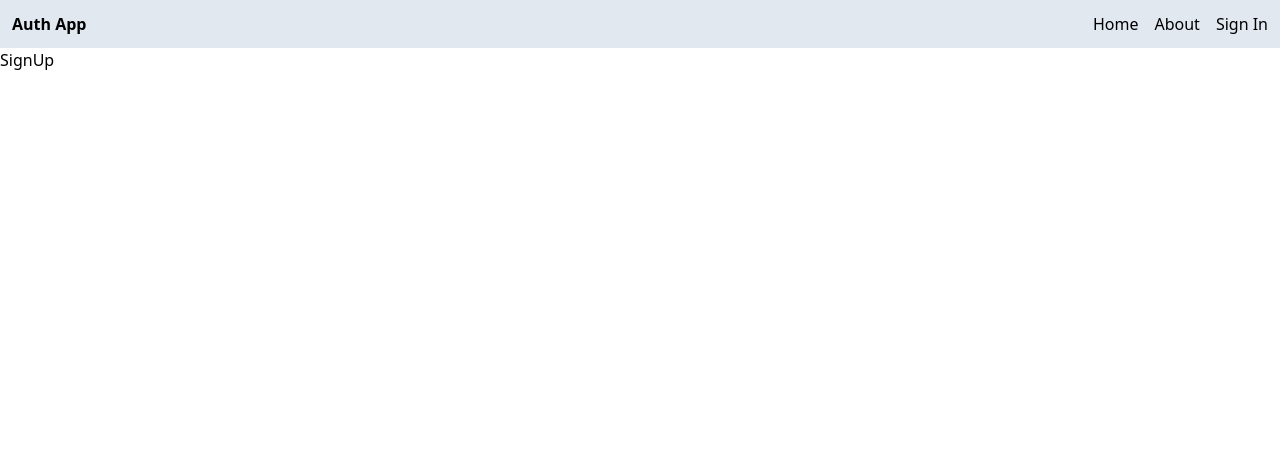
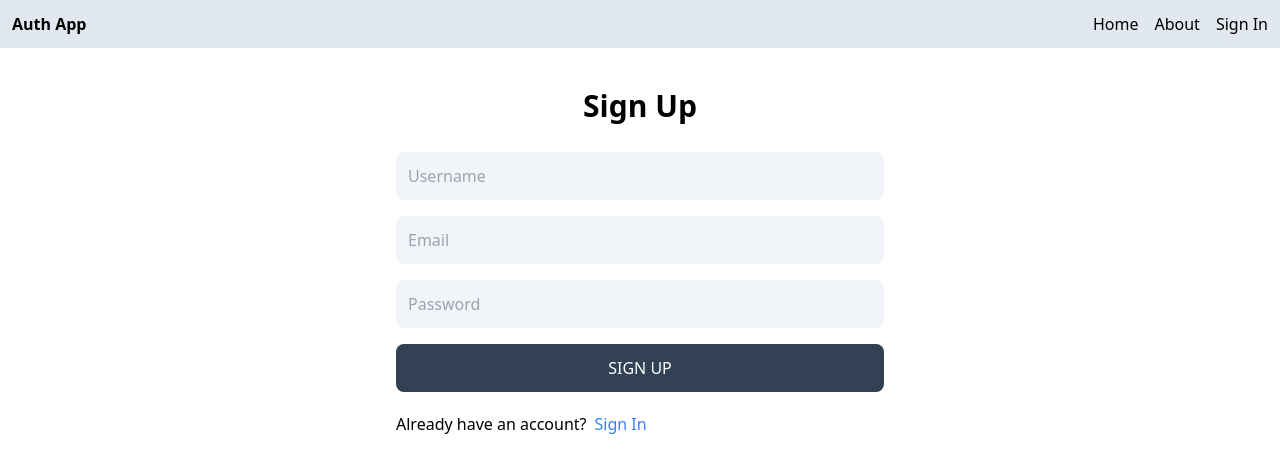
Before and after one commit to Karanjos/my-blog, a React (Vite) app in the folder client/: page /sign-up in a window 1280 px wide. Shown: the top 472 px of the page. Built offline with nearby package versions, Linux system fonts and the light colour scheme.

Commit message:
complete signup functionality

```diff
--- a/client/src/pages/SignUp.jsx
+++ b/client/src/pages/SignUp.jsx
@@ -1,6 +1,77 @@
+import { useState } from "react";
+import { Link } from "react-router-dom";
+
 const SignUp = () => {
+  const [formData, setFormData] = useState({});
+  const [error, setError] = useState(false);
+  const [loading, setLoading] = useState(false);
+  const handleChange = (e) => {
+    setFormData({ ...formData, [e.target.id]: e.target.value });
+  };
+  const handleSubmit = async (e) => {
+    e.preventDefault();
+    try {
+      setLoading(true);
+      setError(false);
+      const response = await fetch("/api/auth/signup", {
+        method: "POST",
+        headers: {
+          "Content-Type": "application/json",
+        },
+        body: JSON.stringify(formData),
+      });
+      const data = await response.json();
+      setLoading(false);
+      if (data.success === false) {
+        setError(true);
+        return;
+      }
+    } catch (error) {
+      setLoading(false);
+      setError(true);
+    }
+  };
+
   return (
-    <div>SignUp</div>
-  )
-}
-export default SignUp
+    <div className=" p-3 max-w-lg mx-auto">
+      <h1 className=" text-3xl text-center font-semibold my-7">Sign Up</h1>
+      <form className=" flex flex-col gap-4" onSubmit={handleSubmit}>
+        <input
+          type="text"
+          placeholder="Username"
+          id="username"
+          className="bg-slate-100 p-3 rounded-lg"
+          onChange={handleChange}
+        />
+        <input
+          type="email"
+          placeholder="Email"
+          id="email"
+          className="bg-slate-100 p-3 rounded-lg"
+          onChange={handleChange}
+        />
+        <input
+          type="password"
+          placeholder="Password"
+          id="password"
+          className="bg-slate-100 p-3 rounded-lg"
+          onChange={handleChange}
+        />
+        <button
+          disabled={loading}
+          className=" bg-slate-700 text-white p-3 rounded-lg uppercase hover:opacity-95 disabled:opacity-80"
+        >
+          {loading ? "Loading..." : "Sign Up"}
+        </button>
+      </form>
+      <div className=" flex gap-2 mt-5">
+        <p className="">Already have an account?</p>
+        <Link to="/sign-in">
+          <p className="text-blue-500">Sign In</p>
+        </Link>
+      </div>
+      <p className=" text-red-700 mt-5">{error && "Something went wrong!"}</p>
+    </div>
+  );
+};
+export default SignUp;
--- a/client/vite.config.js
+++ b/client/vite.config.js
@@ -1,7 +1,15 @@
-import { defineConfig } from 'vite'
-import react from '@vitejs/plugin-react-swc'
+import { defineConfig } from "vite";
+import react from "@vitejs/plugin-react-swc";
 
 // https://vitejs.dev/config/
 export default defineConfig({
   plugins: [react()],
-})
+  server: {
+    proxy: {
+      "/api": {
+        target: "http://localhost:3000",
+        secure: false,
+      },
+    },
+  },
+});
--- a/package.json
+++ b/package.json
@@ -13,6 +13,7 @@
   "license": "ISC",
   "dependencies": {
     "bcryptjs": "^2.4.3",
+    "cors": "^2.8.5",
     "dotenv": "^16.4.5",
     "express": "^4.19.2",
     "mongoose": "^8.3.2",
```
Also changed, not shown: 2 other files (tests, documents, lock files or other folders).
